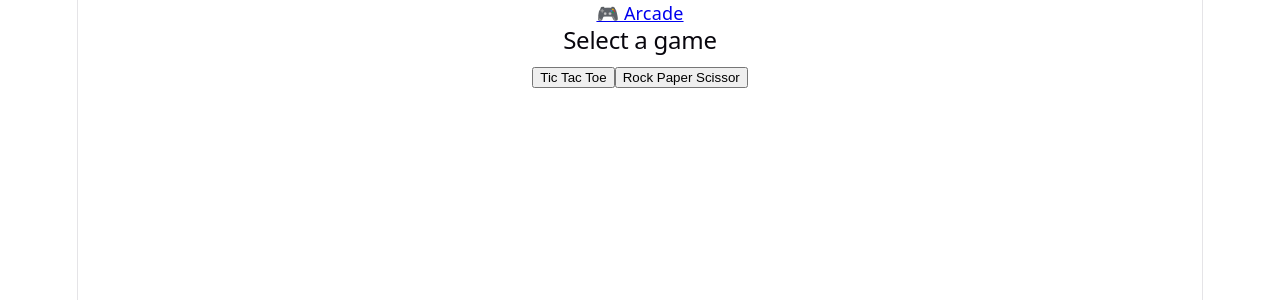
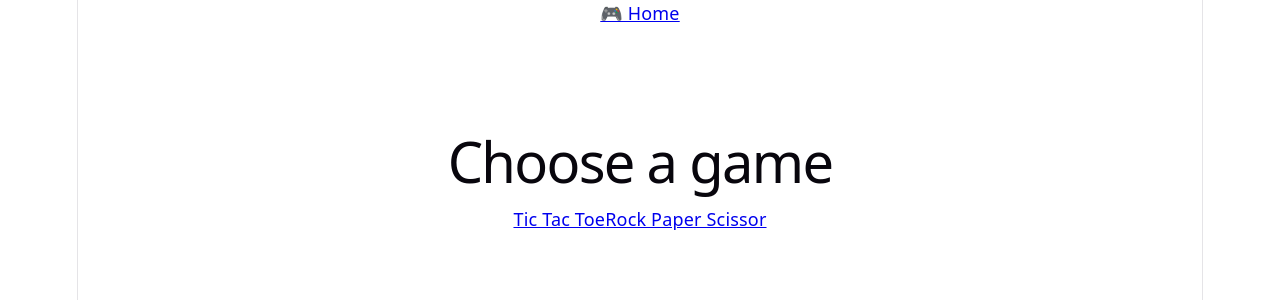
Before and after one commit to lacriman/react-tic-tac-toe, a React (Vite) app: page / in a window 1280 px wide. Shown: the top 300 px of the page. Built offline with nearby package versions, Linux system fonts and the light colour scheme.

Commit message:
refactor: update component names and improve HomePage layout

```diff
--- a/src/App.tsx
+++ b/src/App.tsx
@@ -4,11 +4,11 @@ export function App() {
   return (
     <>
       <nav className="nav">
-        <Link to="/">🎮 Arcade</Link>
+        <Link to="/">🎮 Home</Link>
       </nav>
 
       <main>
-        <Outlet/>
+        <Outlet />
       </main>
     </>
   );
--- a/src/pages/HomePage.tsx
+++ b/src/pages/HomePage.tsx
@@ -2,16 +2,12 @@ import { Link } from "react-router-dom";
 
 export function HomePage() {
   return (
-    <>
-      <h2>Select a game</h2>
+    <section>
+      <h1>Choose a game</h1>
       <div className="games">
-        <Link to="/tic-tac-toe">
-          <button>Tic Tac Toe</button>
-        </Link>
-        <Link to="/rock-paper-scissors">
-          <button>Rock Paper Scissor</button>
-        </Link>
+        <Link to="/tic-tac-toe">Tic Tac Toe</Link>
+        <Link to="/rock-paper-scissors">Rock Paper Scissor</Link>
       </div>
-    </>
+    </section>
   );
 }
--- a/src/pages/RockPaperScissorsPage.tsx
+++ b/src/pages/RockPaperScissorsPage.tsx
@@ -1,4 +1,4 @@
-export function RockPaperScissors() {
+export function RockPaperScissorsPage() {
   return (
     <>
       <h1>Hey, it's Rock Paper Scissors</h1>
--- a/src/pages/TicTacToePage.tsx
+++ b/src/pages/TicTacToePage.tsx
@@ -1,6 +1,6 @@
-import { Board } from "../games/tic-tac-toe/components/Board";
+import { Board } from "@/games/tic-tac-toe";
 
-export function TicTacToe() {
+export function TicTacToePage() {
   return (
     <>
       <h1 className="title">Tic-Tac-Toe</h1>
```
Also changed, not shown: src/app/router.tsx (+4 -4 lines).
